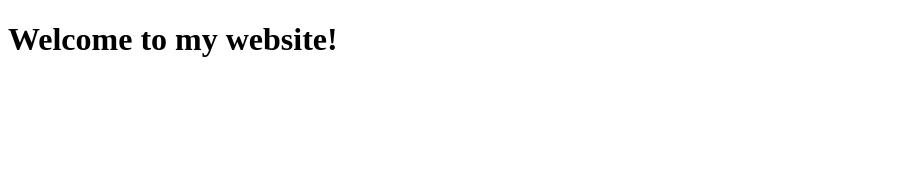
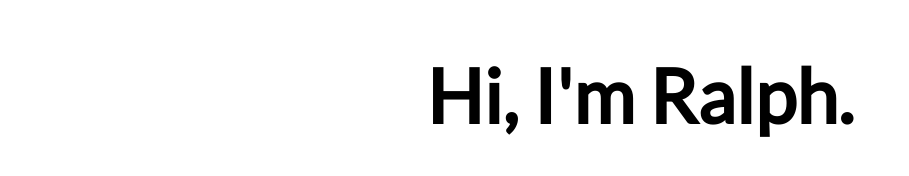
Before and after one commit to ralphdelacruz/ralphdelacruz.github.io, a plain HTML site: page index.html in a window 1280 px wide. Shown: the whole page, without its empty margins (0-909 px from the left). Drawn offline with Linux system fonts and the light colour scheme.

Commit message:
Added styles.css
css!

```diff
--- a/index.html
+++ b/index.html
@@ -1,10 +1,12 @@
 <!DOCTYPE html>
     <html>
         <head>
-            <title> Ralph's Home</title>
+            <link rel="stylesheet" type="text/css" href="styles.css" >
+            <link href="https://fonts.googleapis.com/css?family=Lato" rel="stylesheet">
+            <title>Ralph's Home</title>
         </head>
 
         <body>
-            <h1> Welcome to my website! </h1>
+            <h1 class="home">Hi, I'm Ralph. </h1>
         </body>
     </html>
--- /dev/null
+++ b/styles.css
@@ -0,0 +1,8 @@
+html {
+    font-family: 'Lato', sans-serif;
+}
+
+h1.home {
+    font-size: 75px;
+    text-align: center;
+}
```
